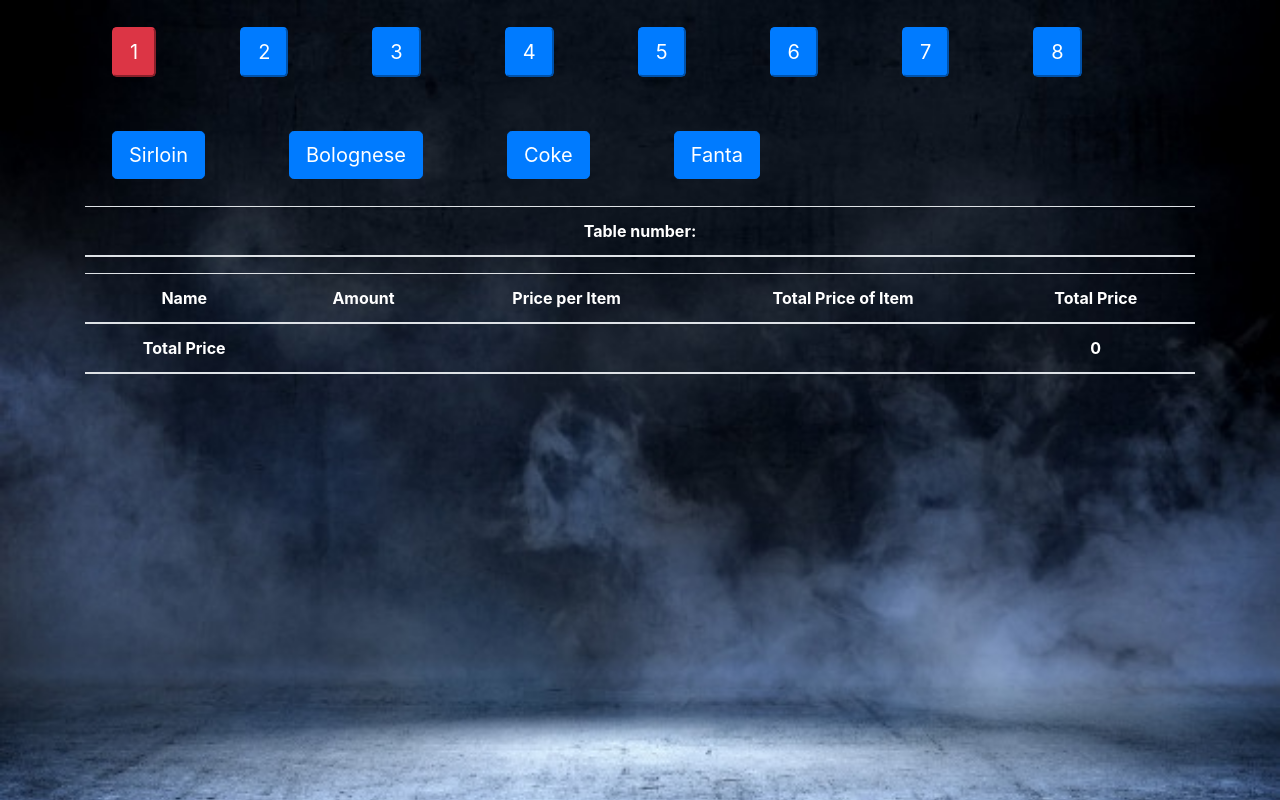
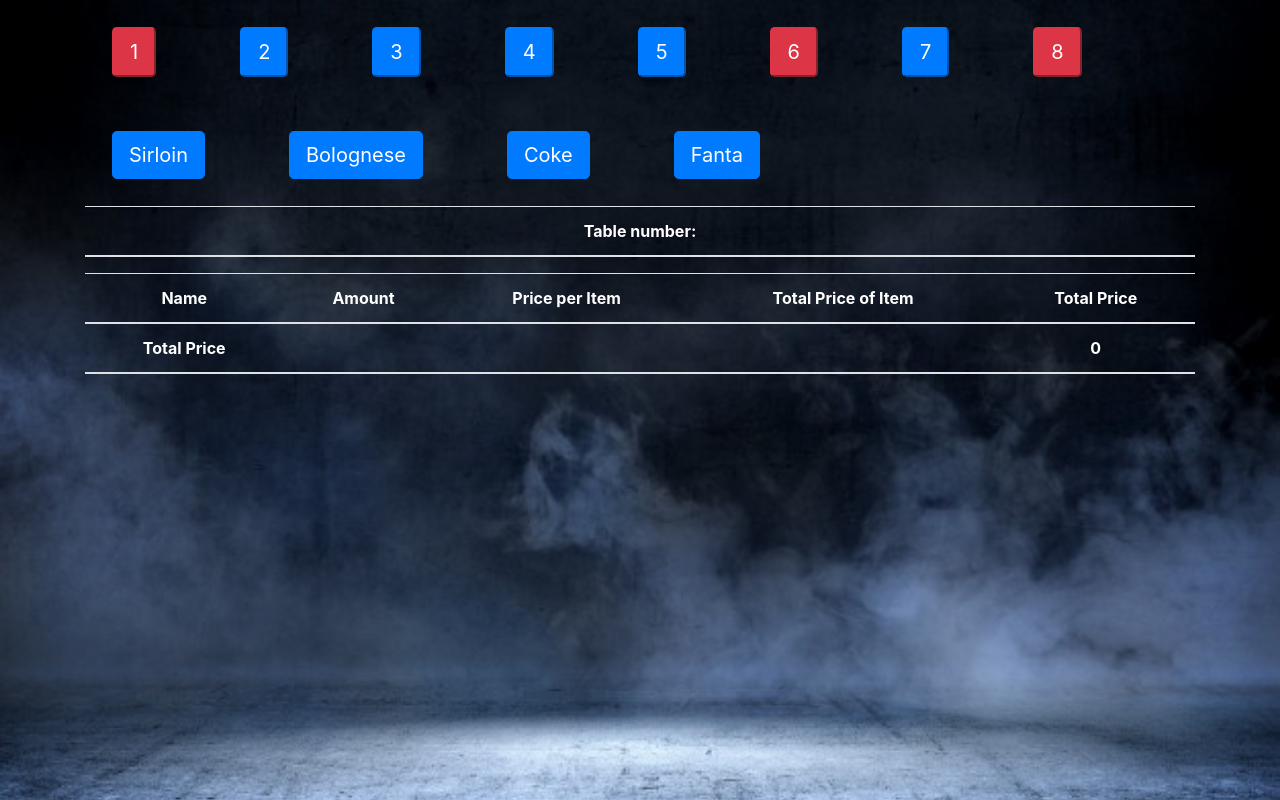
Before and after one commit to Mpinan/POS_system, a React (Create React App) app in the folder pos/: page / in a window 1280 px wide. Built offline with nearby package versions, Linux system fonts and the light colour scheme; the HTML template or start-up script is replaced by a standard one.

Commit message:
Added items to table

```diff
--- a/pos/src/App.js
+++ b/pos/src/App.js
@@ -28,9 +28,33 @@
       { id: 2, number: 3, items: [] },
       { id: 3, number: 4, items: [] },
       { id: 4, number: 5, items: [] },
-      { id: 5, number: 6, items: [] },
+      {
+        id: 5,
+        number: 6,
+        items: [
+          { id: 0, name: "Sirloin", price: 20, amount: 1 },
+          {
+            id: 1,
+            name: "Coke",
+            amount: 3,
+            price: 20,
+          },
+        ],
+      },
       { id: 6, number: 7, items: [] },
-      { id: 7, number: 8, items: [] },
+      {
+        id: 7,
+        number: 8,
+        items: [
+          { id: 0, name: "Sirloin", price: 20, amount: 1 },
+          {
+            id: 1,
+            name: "Coke",
+            amount: 3,
+            price: 20,
+          },
+        ],
+      },
     ],
 
     listItems: [
```
